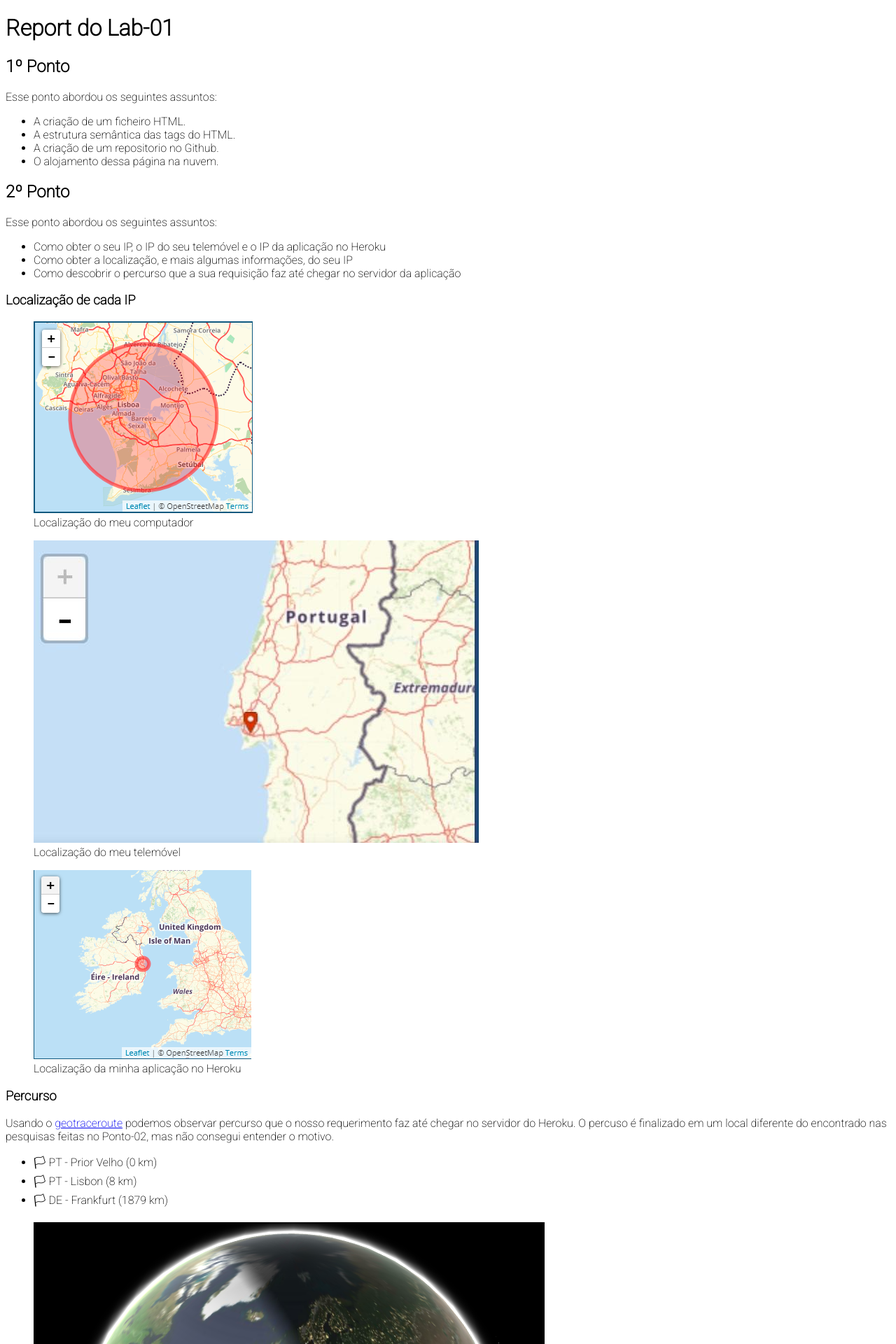
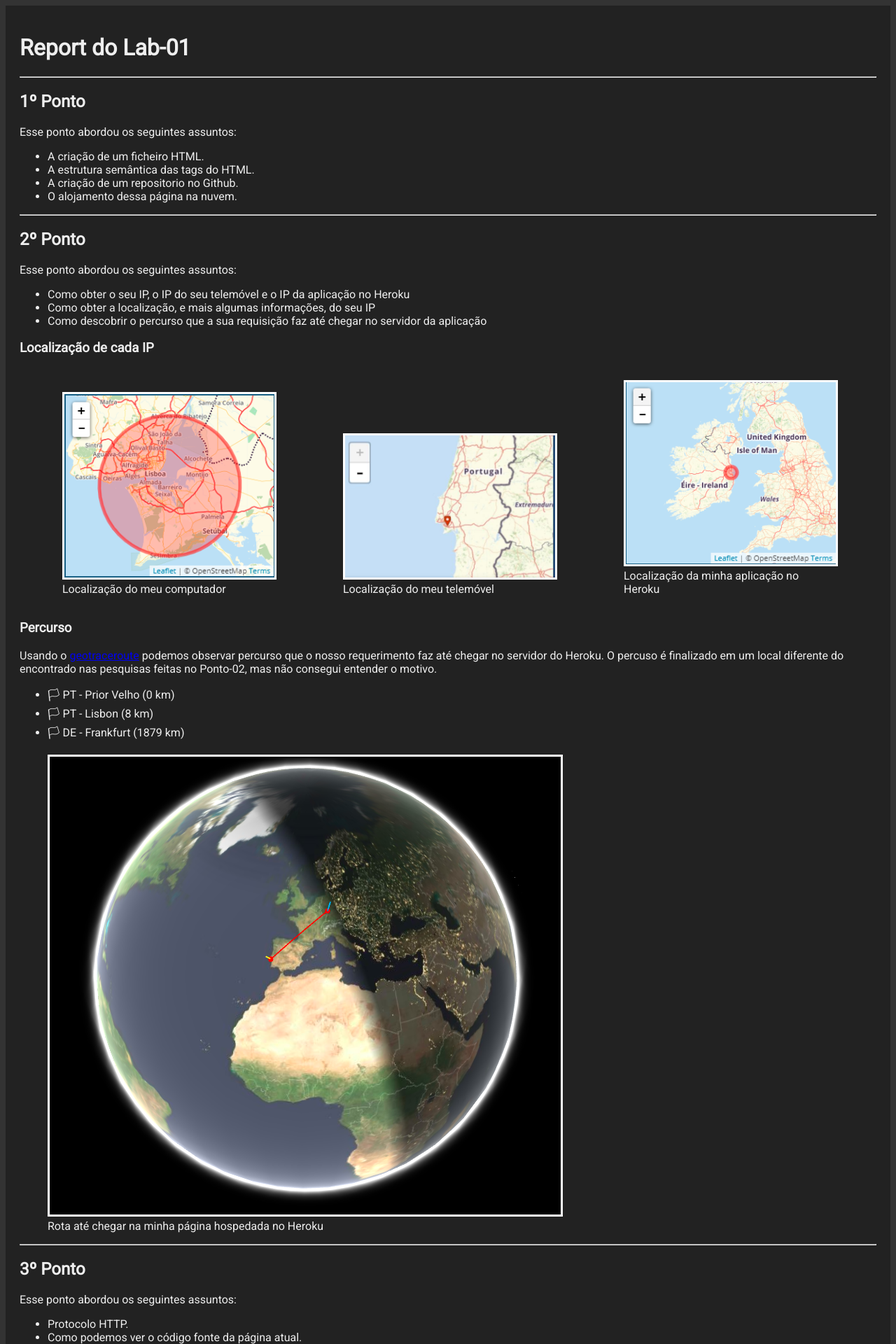
Before and after one commit to joao-21900074/pw-lab1, a PHP site: page /report.html in a window 1280 px wide. Shown: the top 1920 px of the page at 70% size. Run offline with PHP 8.4, Linux system fonts and the light colour scheme.

Commit message:
Editei o estilo e adicionei um icone

```diff
--- a/main.css
+++ b/main.css
@@ -1,6 +1,40 @@
 /* Google Fonts */
-@import url('https://fonts.googleapis.com/css2?family=Roboto:wght@200&display=swap');
+@import url('https://fonts.googleapis.com/css2?family=Roboto:wght@400&display=swap');
 
 * {
     font-family: 'Roboto', sans-serif;
 }
+
+body {
+    background: #333;
+    display: flex;
+    justify-content: center;
+}
+
+main {
+    width: 100%;
+    height: 100%;
+    padding: 20px;
+    max-width: 1300px;
+    background: #222;
+    color: #eee;
+}
+
+#mapas {
+    display: flex;
+    justify-content: space-evenly;
+    align-items: flex-end;
+}
+
+.figure-map {
+    width: 300px;
+    height: auto;
+}
+
+.figure-map img{
+    width: 100%;
+}
+
+img {
+    border: 3px solid #fff;
+}
--- a/report.html
+++ b/report.html
@@ -5,15 +5,20 @@
     <meta charset="UTF-8">
     <meta http-equiv="X-UA-Compatible" content="IE=edge">
     <meta name="viewport" content="width=device-width, initial-scale=1.0">
+    <meta name="description" content="Report do Lab 1">
+    <meta name="author" content="João Barreiros">
+    <link rel="icon" type="image/x-icon" href="img/favicon_transparente.ico">
     <link rel="stylesheet" href="main.css">
     <title>Report do Lab-01</title>
 </head>
 
 <body>
+    <main>
     <h1>Report do Lab-01</h1>
 
     <!-- PONTO-01 -->
     <section id="ponto-01">
+        <hr>
         <h2>1º Ponto</h2>
 
         <p>Esse ponto abordou os seguintes assuntos:</p>
@@ -27,6 +32,7 @@
 
     <!-- PONTO-02 -->
     <section id="ponto-02">
+        <hr>
         <h2>2º Ponto</h2>
 
         <p>Esse ponto abordou os seguintes assuntos:</p>
@@ -37,20 +43,22 @@
         </ul>
 
         <h3>Localização de cada IP</h3>
-        <figure>
+        <div id="mapas">
+        <figure class="figure-map">
             <img src="./img/ip_pc_mapa.png" alt="Localização do meu computador">
             <figcaption>Localização do meu computador</figcaption>
         </figure>
 
-        <figure>
+        <figure class="figure-map">
             <img src="/img/telemovel_mapa.jpeg" alt="Localização do meu telemóvel">
             <figcaption>Localização do meu telemóvel</figcaption>
         </figure>
 
-        <figure>
+        <figure class="figure-map">
             <img src="/img/ip_heroku_mapa.png" alt="Localização da minha aplicação no Heroku">
             <figcaption>Localização da minha aplicação no Heroku</figcaption>
         </figure>
+        </div>
 
         <h3>Percurso</h3>
         <p>Usando o <a href="https://geotraceroute.com/" target="_blank">geotraceroute</a> podemos observar
@@ -72,6 +80,7 @@
 
     <!-- PONTO-03 -->
     <section id="ponto-03">
+        <hr>
         <h2>3º Ponto</h2>
         <p>Esse ponto abordou os seguintes assuntos:</p>
         <ul>
@@ -98,6 +107,7 @@
             <figcaption>Timing do carregamento de cada ficheiro</figcaption>
         </figure>
     </section>
+    </main>
 </body>
 
 </html>
```
